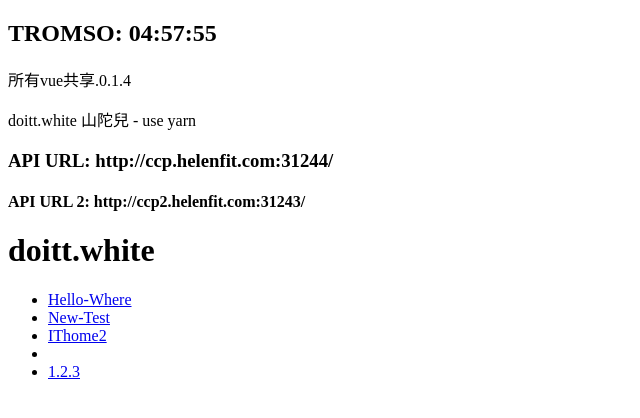
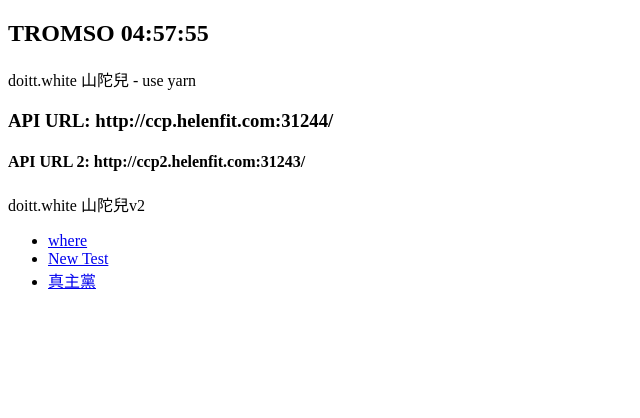
Before and after one commit to ymjoz/sideproj1, a Nuxt app in the folder image/frontend/: page / in a window 1280 px wide. Shown: the top 418 px of the page, without its empty margins (0-640 px from the left). Built offline with nearby package versions, Linux system fonts and the light colour scheme.

Commit message:
refactor:改用composition API風格

```diff
--- a/image/frontend/layouts/default.vue
+++ b/image/frontend/layouts/default.vue
@@ -1,7 +1,6 @@
 <template>
   <div>
-    <h2>TROMSO: {{ tromsoLocalTime }}</h2>
-    <p>所有vue共享.0.1.4</p>
+    <h2>TROMSO {{ tromsoLocalTime }}</h2>
     <p>{{ title }} - use yarn</p>
     <h3>API URL: {{ apiHost }}</h3>
     <h4>API URL 2: {{ apiHost2 }}</h4>
@@ -9,50 +8,43 @@
   </div>
 </template>
 
-<script>
+<script setup>
+  import { ref, computed, onMounted } from 'vue'
+  import { useRuntimeConfig } from '#app'
 
-  export default {
-    name: 'DefaultLayoutVue',
+  // 获取 runtimeConfig
+  const config = useRuntimeConfig()
 
-    data() {
-      const config = useRuntimeConfig()  // 获取 runtimeConfig
-      return {
-        title: 'doitt.white 山陀兒',
-        apiHost: config.public.apiURL,  // 从 runtimeConfig 中获取 apiHost
-        apiHost2: config.public.apiHost2,  // 从环境变量中获取 apiHost
-        tromsoTime: new Date().toLocaleString('en-US', {
-          timeZone: 'Europe/Oslo',
-          hour12: false,
-          hour: 'numeric',
-          minute: 'numeric',
-          second: 'numeric'
-        })
-      }
-    },
+  // 定义响应式变量
+  const title = ref('doitt.white 山陀兒')
+  const apiHost = ref(config.public.apiURL)
+  const apiHost2 = ref(config.public.apiHost2)
+  const tromsoTime = ref(new Date().toLocaleString('en-US', {
+    timeZone: 'Europe/Oslo',
+    hour12: false,
+    hour: 'numeric',
+    minute: 'numeric',
+    second: 'numeric'
+  }))
 
-    computed: {
-      tromsoLocalTime() {
-        return this.tromsoTime;
-      }
-    },
+  // 计算属性
+  const tromsoLocalTime = computed(() => tromsoTime.value)
 
-    mounted() {
-      this.updateTime();
-      setInterval(this.updateTime, 1000);
+  // 更新时间的方法
+  const updateTime = () => {
+    tromsoTime.value = new Date().toLocaleString('en-US', {
+      timeZone: 'Europe/Oslo',
+      hour12: false,
+      hour: 'numeric',
+      minute: 'numeric',
+      second: 'numeric'
+    })
+  }
 
-      console.log('apiHost2:', this.apiHost2)
-    },
-
-    methods: {
-      updateTime() {
-        this.tromsoTime = new Date().toLocaleString('en-US', {
-          timeZone: 'Europe/Oslo',
-          hour12: false,
-          hour: 'numeric',
-          minute: 'numeric',
-          second: 'numeric'
-        });
-      }
-    }
-  }
+  // 在组件挂载时启动定时器
+  onMounted(() => {
+    updateTime()
+    setInterval(updateTime, 1000)
+    console.log('apiHost2:', apiHost2.value)
+  })
 </script>
--- a/image/frontend/nuxt.config.ts
+++ b/image/frontend/nuxt.config.ts
@@ -1,6 +1,6 @@
 import dotenv from 'dotenv'
 
-dotenv.config() // 读取 .env 文件
+// dotenv.config() // 读取 .env 文件
 
 // https://nuxt.com/docs/api/configuration/nuxt-config
 export default defineNuxtConfig({
--- a/image/frontend/pages/index.vue
+++ b/image/frontend/pages/index.vue
@@ -1,18 +1,28 @@
 <template>
-  <h1>doitt.white</h1>
+  <div>
+    <p>
+      {{ title }}
+    </p>
     <ul>
       <li>
-      <NuxtLink to="/hello/where">Hello-Where</NuxtLink>
+        <NuxtLink to="/hello/where">where</NuxtLink>
       </li>
       <li>
-      <NuxtLink to="/white/newtest">New-Test</NuxtLink>
+        <NuxtLink to="/white/newtest">New Test</NuxtLink>
       </li>
       <li>
-      <a href="https://www.ithome.com.tw/" target="_blank" rel="noopener noreferrer">IThome2</a>
-    </li>
-    <li></li>
-    <li>
-      <NuxtLink to="/hello/where">1.2.3</NuxtLink>
+        <a href="https://nuxt.com.cn/" target="_blank">真主黨</a>
       </li>
     </ul>
+  </div>
 </template>
+
+<script setup>
+
+  import { ref } from 'vue';
+
+  const title = ref('doitt.white 山陀兒v2');
+  const apiHost = ref('http://localhost');
+</script>
+
+<style lang="scss" scoped></style>
--- a/image/frontend/pages/white/newtest.vue
+++ b/image/frontend/pages/white/newtest.vue
@@ -1,18 +1,24 @@
 <template>
   <div>
-    <p>{{ test_white }}</p>
+    <textarea name="txtarea1" id="txtarea1" rows="4" cols="30">
+      {{ pageTitle }} - use yarn
+    </textarea>
+    <ul>
+      <li>
+        <NuxtLink to="/">Home</NuxtLink>
+      </li>
+      <li></li>
+    </ul>
   </div>
 </template>
 
-<script>
-  export default {
-    name: 'newtestVue',
-    data() {
-      return {
-        test_white: 'doitt.white'
-      }
-    }
-  }
+<script setup>
+  import { ref } from 'vue';
+
+  const pageTitle = ref('ISRAEL F22');
+  const apiHost = ref('http://localhost');
+
+
 </script>
 
 <style lang="scss" scoped></style>
```
Lines whose indentation alone changed are shown as unchanged.
